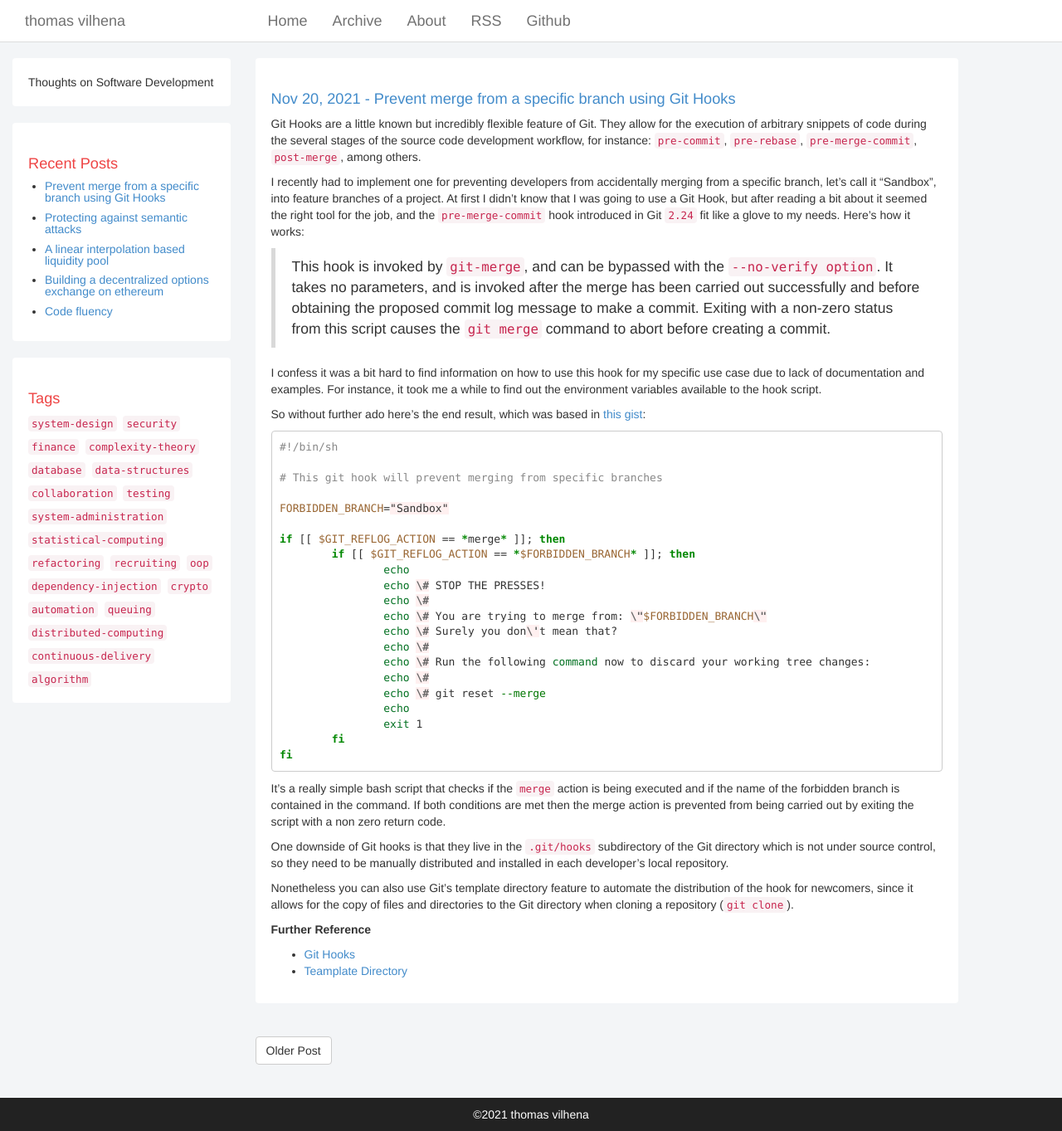
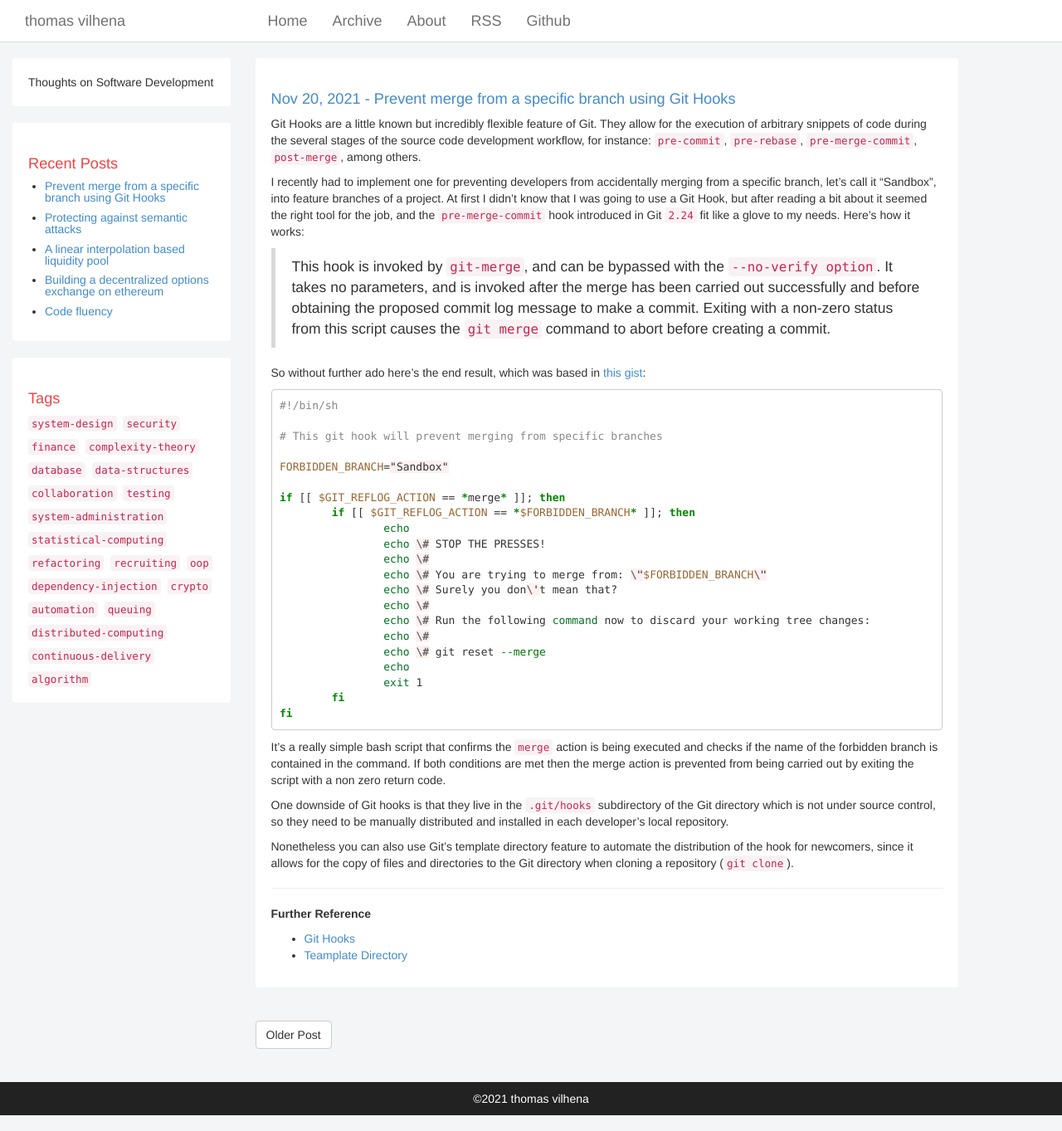
Before and after one commit to TCGV/blog, a Jekyll site: the page built from _posts/2021-11-20-prevent-merge-from-specific-branch-git-hook.md, in a window 1280 px wide and 1363 px high. Shown: the whole window at 83% size. Built offline with Jekyll 4.4.1, drawn with Linux system fonts in a browser that asks for light colours.

Commit message:
Updating: 2021-11-20-prevent-merge-from-specific-branch-git-hook.md

````diff
--- a/_posts/2021-11-20-prevent-merge-from-specific-branch-git-hook.md
+++ b/_posts/2021-11-20-prevent-merge-from-specific-branch-git-hook.md
@@ -12,8 +12,6 @@ Git Hooks are a little known but incredibly flexible feature of Git. They allow
 I recently had to implement one for preventing developers from accidentally merging from a specific branch, let's call it "Sandbox", into feature branches of a project. At first I didn't know that I was going to use a Git Hook, but after reading a bit about it seemed the right tool for the job, and the `pre-merge-commit` hook introduced in Git `2.24` fit like a glove to my needs. Here's how it works:
 
 > This hook is invoked by `git-merge`, and can be bypassed with the `--no-verify option`. It takes no parameters, and is invoked after the merge has been carried out successfully and before obtaining the proposed commit log message to make a commit. Exiting with a non-zero status from this script causes the `git merge` command to abort before creating a commit.
-
-I confess it was a bit hard to find information on how to use this hook for my specific use case due to lack of documentation and examples. For instance, it took me a while to find out the environment variables available to the hook script.
 
 So without further ado here's the end result, which was based in [this gist](https://gist.github.com/mwise/69ec35b646b52d98050d):
 
@@ -41,12 +39,14 @@ if [[ $GIT_REFLOG_ACTION == *merge* ]]; then
 fi
 ```
 
-It's a really simple bash script that checks if the `merge` action is being executed and if the name of the forbidden branch is contained in the command. If both conditions are met then the merge action is prevented from being carried out by exiting the script with a non zero return code.
+It's a really simple bash script that confirms the `merge` action is being executed and checks if the name of the forbidden branch is contained in the command. If both conditions are met then the merge action is prevented from being carried out by exiting the script with a non zero return code.
 
 One downside of Git hooks is that they live in the `.git/hooks` subdirectory of the Git directory which is not under source control, so they need to be manually distributed and installed in each developer's local repository.
 
 Nonetheless you can also use Git's template directory feature to automate the distribution of the hook for newcomers, since it allows for the copy of files and directories to the Git directory when cloning a repository (`git clone`).
 
+---
+
 <b>Further Reference</b>
 
 * [Git Hooks](https://git-scm.com/book/en/v2/Customizing-Git-Git-Hooks)
````
